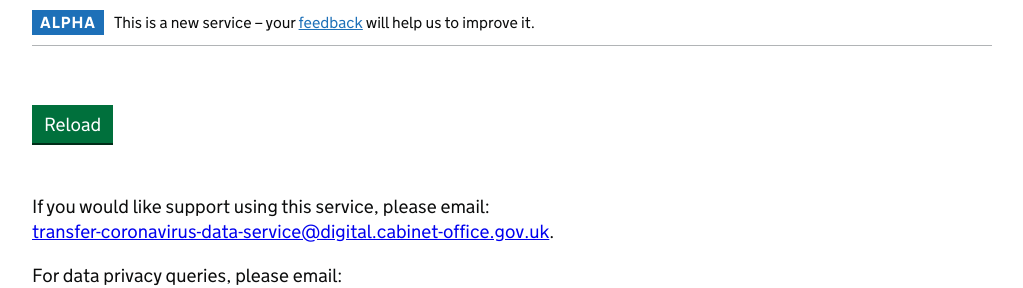
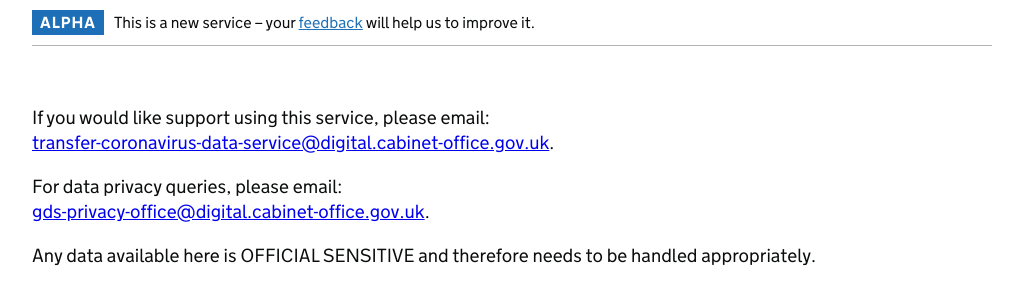
Before and after one commit to alphagov/transfer-coronavirus-data-service, a Flask app: template templates/files.html in a window 1280 px wide. Shown: the part 60-348 px from the top of the page, without its empty margins (128-1151 px from the left). Run offline with Flask 2, Linux system fonts and the light colour scheme; the template is opened without the code that fills it, so the values that code supplies are empty.

Commit message:
Remove reload button from files page.
No longer needed due to moving creation of presigned urls.

```diff
--- a/templates/files.html
+++ b/templates/files.html
@@ -1,11 +1,5 @@
 {% extends 'primary.html' %}
 {% block content %}
-
-  <p>
-    <a href="/files" role="button" draggable="false" class="govuk-button covid-transfer-reload-button" data-module="govuk-button">
-      Reload
-    </a>
-  </p>
 
   {% include 'components/support.html' %}
 
```
